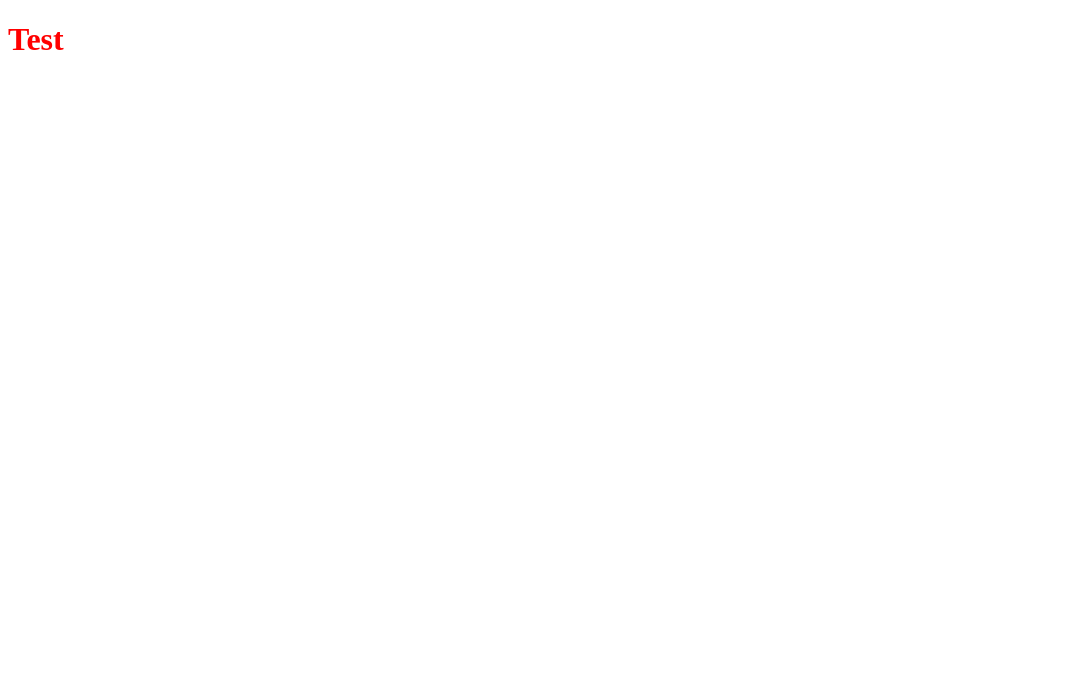
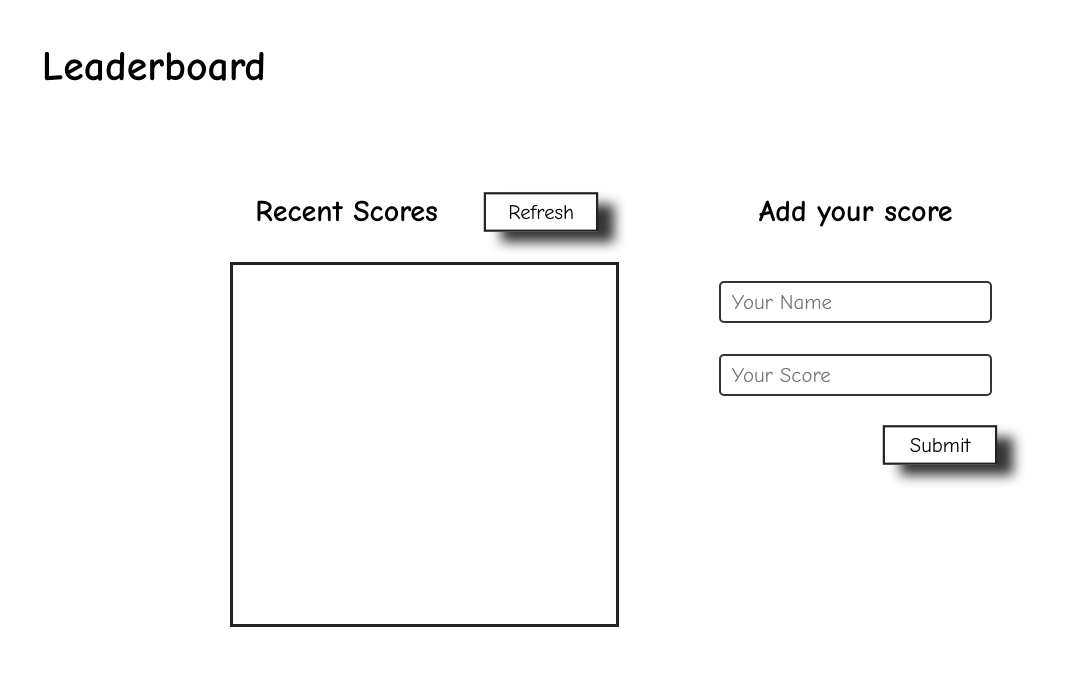
Before and after one commit to Bondok6/Leaderboard, a website built with webpack: page src/index.html in a window 1280 px wide. Shown: the whole page, without its empty margins (0-1077 px from the left). Built offline with nearby package versions, Linux system fonts and the light colour scheme.

Commit message:
Update index.html, and style.css files
Write plain HTML markup with some styling

```diff
--- a/package.json
+++ b/package.json
@@ -11,15 +11,15 @@
   },
   "repository": {
     "type": "git",
-    "url": "git+https://github.com/Bondok6/ToDo-list.git"
+    "url": "git+https://github.com/Bondok6/Leaderboard.git"
   },
   "keywords": [],
   "author": "Kyrillos",
   "license": "MIT",
   "bugs": {
-    "url": "https://github.com/Bondok6/ToDo-list/issues"
+    "url": "https://github.com/Bondok6/Leaderboard/issues"
   },
-  "homepage": "https://github.com/Bondok6/ToDo-list#readme",
+  "homepage": "https://github.com/Bondok6/Leaderboard#readme",
   "devDependencies": {
     "@babel/plugin-transform-modules-commonjs": "^7.16.8",
     "babel-eslint": "^10.1.0",
--- a/src/index.html
+++ b/src/index.html
@@ -10,7 +10,36 @@
   </head>
 
   <body>
-    <h1>Test</h1>
+
+    <header>
+      <h1>Leaderboard</h1>
+    </header>
+
+    <main>
+
+      <section class="recent-scores-section">
+
+        <div class="recent-info">
+          <h2>Recent Scores</h2>
+          <button type="button" class="btn">Refresh</button>
+        </div>
+
+        <ul class="recent-score-container"></ul>
+
+      </section>
+
+      <section class="add-score-section">
+        <h2>Add your score</h2>
+        <form id="form">
+          <input type="text" placeholder="Your Name" required>
+          <input type="number" placeholder="Your Score" required>
+          <button type="submit" class="btn">Submit</button>
+        </form>
+      </section>
+
+    </main>
+
+
   </body>
 
 </html>
--- a/src/index.js
+++ b/src/index.js
@@ -1 +1 @@
-import './style.css';
+import "./style.css";
--- a/src/style.css
+++ b/src/style.css
@@ -1,3 +1,130 @@
-h1 {
-  color: red;
+/* Simple Normalization */
+*,
+::after,
+::before {
+  margin: 0;
+  padding: 0;
+  box-sizing: border-box;
 }
+
+html {
+  font-size: 65.25%;
+}
+
+body {
+  font-size: 20px;
+  font-family: "Comic Sans MS", "Comic Sans", sans-serif;
+}
+
+::selection {
+  background-color: #a1a1a1a1;
+}
+
+.btn {
+  width: 10rem;
+  padding: 0.5rem 0;
+  align-self: flex-end;
+  font-family: inherit;
+  cursor: pointer;
+  font-size: 1.8rem;
+  background: none;
+  outline: none;
+  border: 2px solid #222;
+  box-shadow: 1.5rem 1rem 1rem #333;
+  transform: scale(1.1);
+  transition: 0.4s;
+}
+
+.btn:focus,
+.btn:hover {
+  transform: scale(1);
+  background-color: #333;
+  color: #fff;
+}
+
+h2 {
+  transition: 0.2s;
+}
+
+h2:hover {
+  transform: skewY(2deg) skewX(15deg) scale(1.1);
+  text-shadow: 0.5rem 1rem 2rem #000;
+}
+
+/* __________________________________________ */
+
+header {
+  margin: 4rem;
+  font-size: 2rem;
+}
+
+.recent-scores-section,
+.add-score-section {
+  width: 50%;
+  padding: 2rem;
+  display: flex;
+  flex-direction: column;
+  align-items: center;
+}
+
+.recent-info {
+  width: 100%;
+  display: flex;
+  justify-content: space-around;
+}
+
+.recent-score-container {
+  width: 100%;
+  margin-top: 3rem;
+  height: 35rem;
+  border: 3px solid #222;
+  padding-block: 1rem;
+  overflow-y: scroll;
+}
+
+.recent-score-container::-webkit-scrollbar {
+  width: 1.7rem;
+}
+
+.recent-score-container::-webkit-scrollbar-track {
+  background-color: #5555;
+}
+
+.recent-score-container::-webkit-scrollbar-thumb {
+  background-color: #777;
+  border-radius: 2rem;
+}
+
+.recent-score-container::-webkit-scrollbar-track:hover {
+  background-color: #555;
+}
+
+.recent-score-container::-webkit-scrollbar-thumb:hover {
+  background-color: #777;
+}
+
+main {
+  width: 100%;
+  padding: 4rem 20rem;
+  display: flex;
+  justify-content: space-between;
+}
+
+form {
+  width: 70%;
+  display: flex;
+  flex-direction: column;
+  gap: 3rem;
+  margin-top: 5rem;
+}
+
+input {
+  display: block;
+  height: 4rem;
+  padding: 1rem;
+  font-family: inherit;
+  font-size: 2rem;
+  outline: none;
+  border: 2px solid #333;
+  border-radius: 5px;
+}
```
Also changed, not shown: dist/index.html, dist/main.js.
